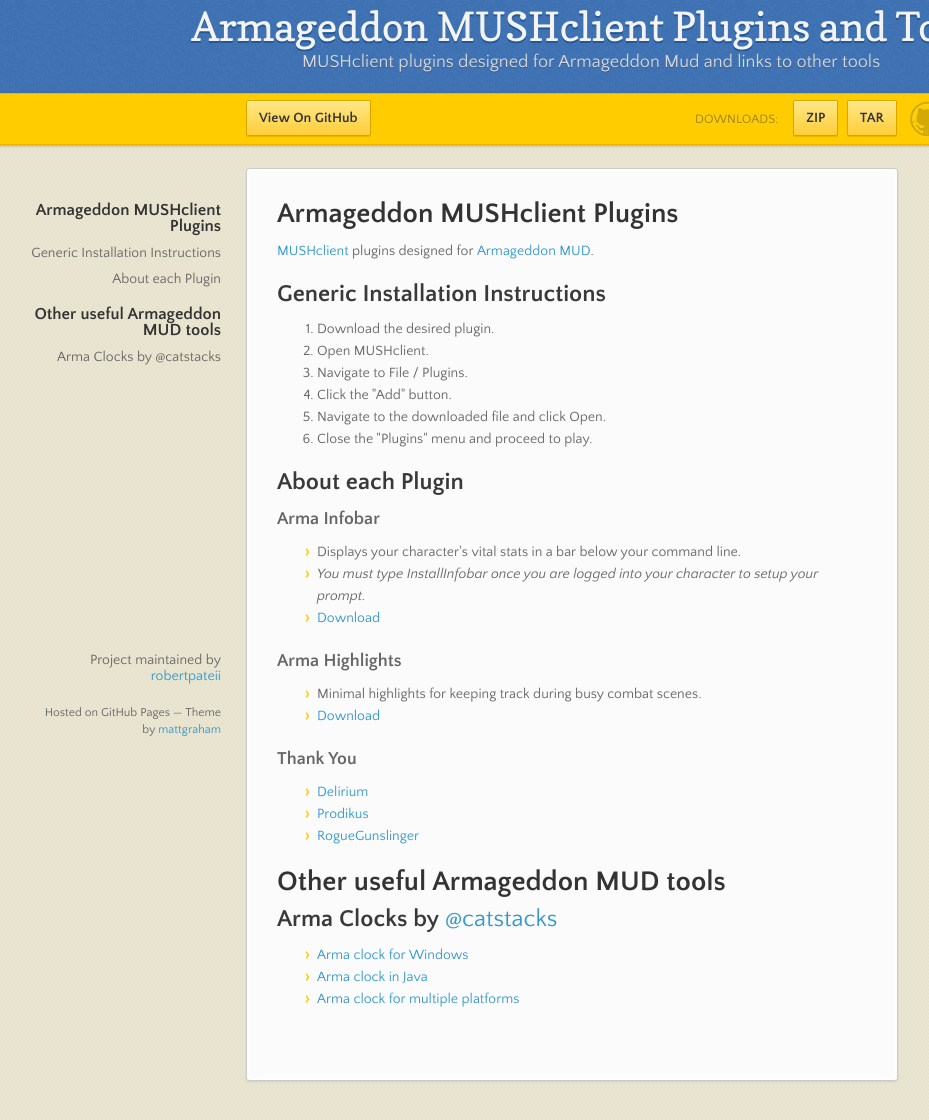
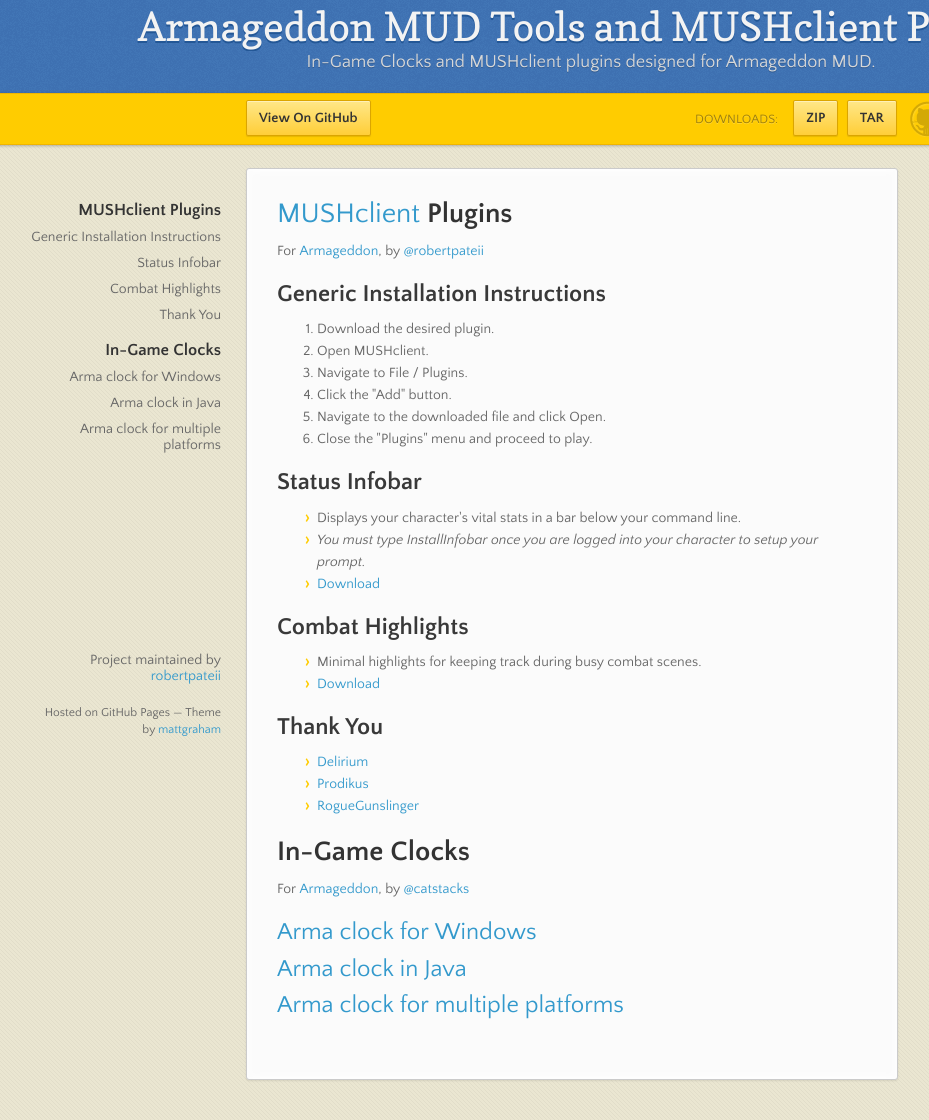
Before and after one commit to robertpateii/armageddon-plugins, a plain HTML site: page index.html in a window 1280 px wide. Shown: the part 22-1142 px from the top of the page, without its empty margins (69-998 px from the left). Drawn offline with nearby package versions, Linux system fonts and the light colour scheme.

Commit message:
Create gh-pages branch via GitHub

```diff
--- a/index.html
+++ b/index.html
@@ -3,7 +3,7 @@
   <head>
     <meta charset="utf-8">
     <meta http-equiv="X-UA-Compatible" content="chrome=1">
-    <title>Armageddon MUSHclient Plugins and Tools by robertpateii</title>
+    <title>Armageddon MUD Tools and MUSHclient Plugins by robertpateii</title>
     <link rel="stylesheet" href="stylesheets/styles.css">
     <link rel="stylesheet" href="stylesheets/pygment_trac.css">
     <script src="https://ajax.googleapis.com/ajax/libs/jquery/1.7.1/jquery.min.js"></script>
@@ -17,8 +17,8 @@
   <body>
 
       <header>
-        <h1>Armageddon MUSHclient Plugins and Tools</h1>
-        <p>MUSHclient plugins designed for Armageddon Mud and links to other tools</p>
+        <h1>Armageddon MUD Tools and MUSHclient Plugins</h1>
+        <p>In-Game Clocks and MUSHclient plugins designed for Armageddon MUD.</p>
       </header>
 
       <div id="banner">
@@ -40,9 +40,9 @@
       </nav>
       <section>
         <h1>
-<a name="armageddon-mushclient-plugins" class="anchor" href="#armageddon-mushclient-plugins"><span class="octicon octicon-link"></span></a>Armageddon MUSHclient Plugins</h1>
+<a name="mushclient-plugins" class="anchor" href="#mushclient-plugins"><span class="octicon octicon-link"></span></a><a href="http://www.gammon.com.au/mushclient/">MUSHclient</a> Plugins</h1>
 
-<p><a href="http://www.gammon.com.au/mushclient/">MUSHclient</a> plugins designed for <a href="http://armageddon.org/">Armageddon MUD</a>.</p>
+<p>For <a href="http://armageddon.org/">Armageddon</a>, by <a href="https://github.com/robertpateii" class="user-mention">@robertpateii</a></p>
 
 <h2>
 <a name="generic-installation-instructions" class="anchor" href="#generic-installation-instructions"><span class="octicon octicon-link"></span></a>Generic Installation Instructions</h2>
@@ -55,40 +55,41 @@
 <li>Navigate to the downloaded file and click Open.</li>
 <li>Close the "Plugins" menu and proceed to play.</li>
 </ol><h2>
-<a name="about-each-plugin" class="anchor" href="#about-each-plugin"><span class="octicon octicon-link"></span></a>About each Plugin</h2>
-
-<h3>
-<a name="arma-infobar" class="anchor" href="#arma-infobar"><span class="octicon octicon-link"></span></a>Arma Infobar</h3>
+<a name="status-infobar" class="anchor" href="#status-infobar"><span class="octicon octicon-link"></span></a>Status Infobar</h2>
 
 <ul>
 <li>Displays your character's vital stats in a bar below your command line.</li>
 <li><em>You must type <em>InstallInfobar</em> once you are logged into your character to setup your prompt.</em></li>
 <li><a href="https://raw.github.com/robertpateii/armageddon-plugins/master/Arma_Infobar.xml">Download</a></li>
-</ul><h3>
-<a name="arma-highlights" class="anchor" href="#arma-highlights"><span class="octicon octicon-link"></span></a>Arma Highlights</h3>
+</ul><h2>
+<a name="combat-highlights" class="anchor" href="#combat-highlights"><span class="octicon octicon-link"></span></a>Combat Highlights</h2>
 
 <ul>
 <li>Minimal highlights for keeping track during busy combat scenes.</li>
 <li><a href="https://raw.github.com/robertpateii/armageddon-plugins/master/Arma_Highlights.xml">Download</a></li>
-</ul><h3>
-<a name="thank-you" class="anchor" href="#thank-you"><span class="octicon octicon-link"></span></a>Thank You</h3>
+</ul><h2>
+<a name="thank-you" class="anchor" href="#thank-you"><span class="octicon octicon-link"></span></a>Thank You</h2>
 
 <ul>
 <li><a href="http://gdb.armageddon.org/index.php?action=profile;u=281">Delirium</a></li>
 <li><a href="http://gdb.armageddon.org/index.php?action=profile;u=14668">Prodikus</a></li>
 <li><a href="http://gdb.armageddon.org/index.php?action=profile;u=13032">RogueGunslinger</a></li>
 </ul><h1>
-<a name="other-useful-armageddon-mud-tools" class="anchor" href="#other-useful-armageddon-mud-tools"><span class="octicon octicon-link"></span></a>Other useful Armageddon MUD tools</h1>
+<a name="in-game-clocks" class="anchor" href="#in-game-clocks"><span class="octicon octicon-link"></span></a>In-Game Clocks</h1>
+
+<p>For <a href="http://armageddon.org/">Armageddon</a>, by <a href="https://github.com/catstacks" class="user-mention">@catstacks</a></p>
 
 <h2>
-<a name="arma-clocks-by-catstacks" class="anchor" href="#arma-clocks-by-catstacks"><span class="octicon octicon-link"></span></a>Arma Clocks by <a href="https://github.com/catstacks" class="user-mention">@catstacks</a>
+<a name="arma-clock-for-windows" class="anchor" href="#arma-clock-for-windows"><span class="octicon octicon-link"></span></a><a href="https://github.com/catstacks/armclock64">Arma clock for Windows</a>
 </h2>
 
-<ul>
-<li><a href="https://github.com/catstacks/armclock64">Arma clock for Windows</a></li>
-<li><a href="https://github.com/catstacks/JZalCal">Arma clock in Java</a></li>
-<li><a href="https://github.com/catstacks/fltkarmclock">Arma clock for multiple platforms</a></li>
-</ul>
+<h2>
+<a name="arma-clock-in-java" class="anchor" href="#arma-clock-in-java"><span class="octicon octicon-link"></span></a><a href="https://github.com/catstacks/JZalCal">Arma clock in Java</a>
+</h2>
+
+<h2>
+<a name="arma-clock-for-multiple-platforms" class="anchor" href="#arma-clock-for-multiple-platforms"><span class="octicon octicon-link"></span></a><a href="https://github.com/catstacks/fltkarmclock">Arma clock for multiple platforms</a>
+</h2>
       </section>
       <footer>
         <p>Project maintained by <a href="https://github.com/robertpateii">robertpateii</a></p>
```
Also changed, not shown: params.json (+1 -1 lines).
